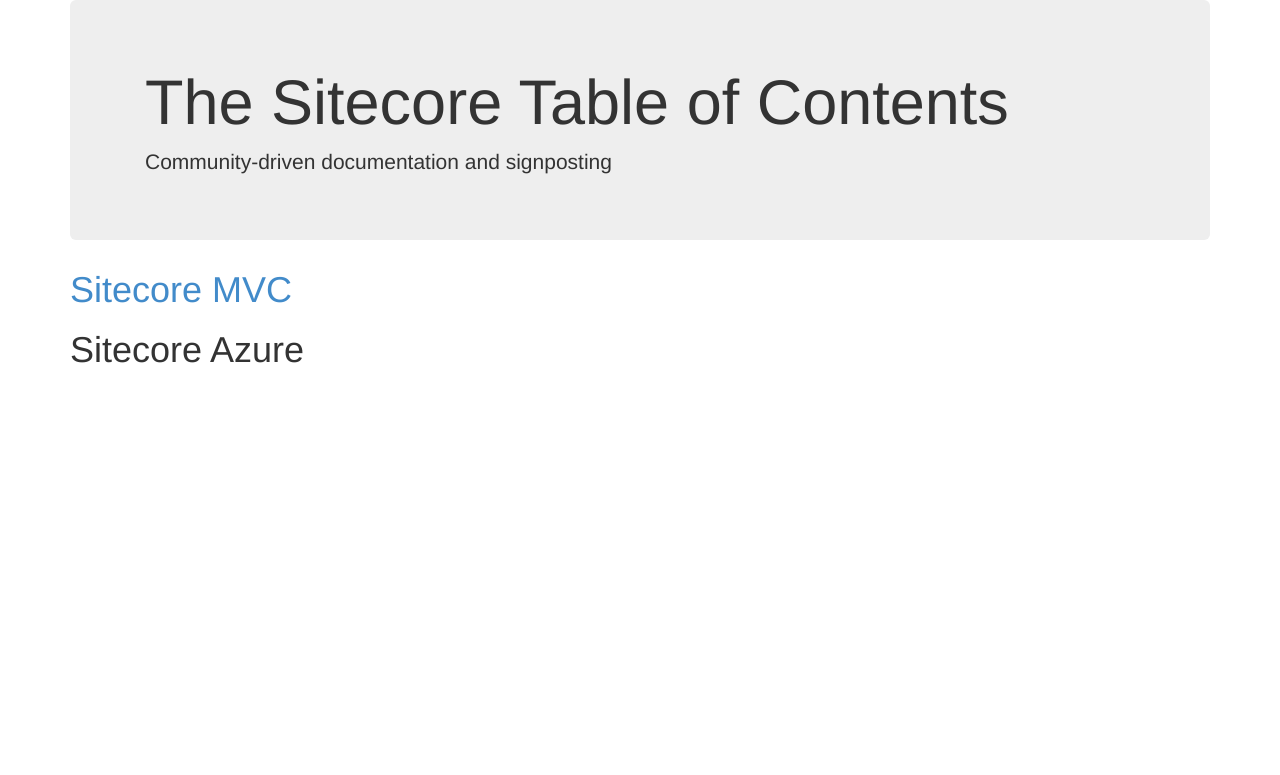
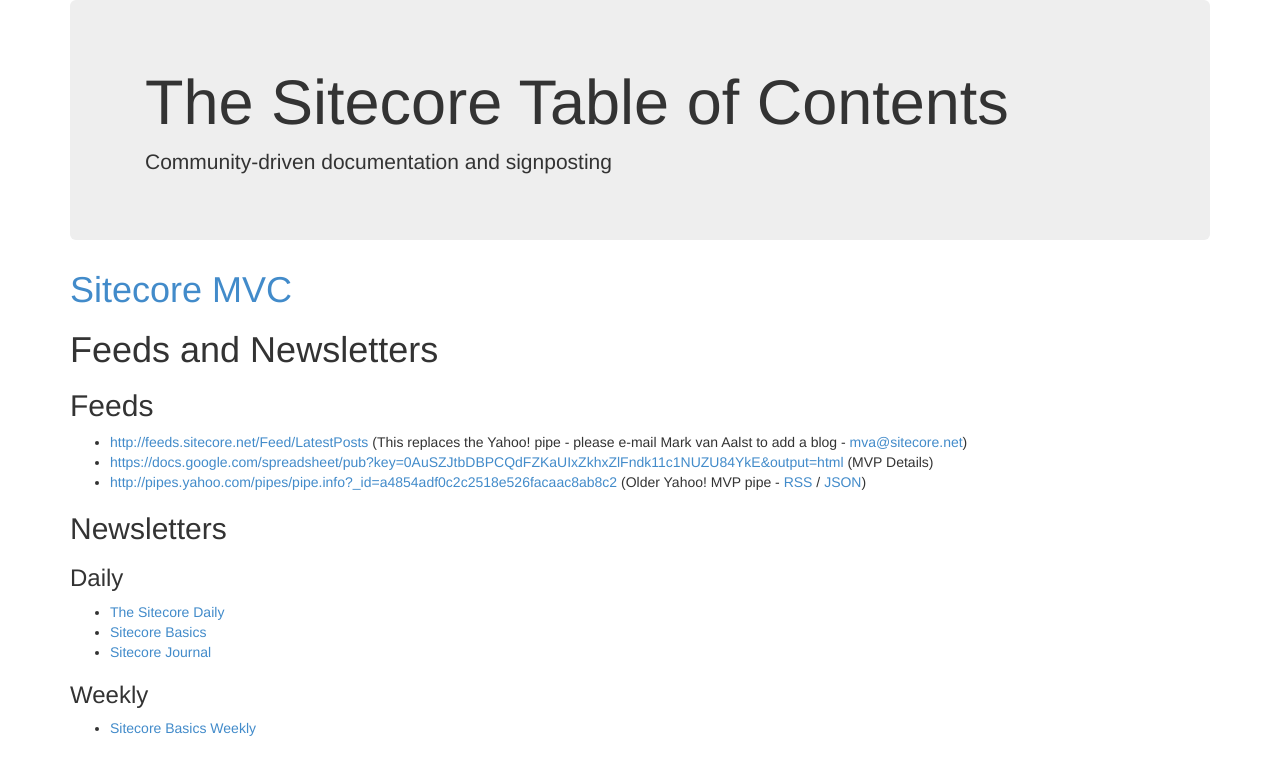
Before and after one commit to Sitecore-Community/docs, a Jekyll site: the page built from index.md, in a window 1280 px wide. Shown: the top 775 px of the page. Built offline with Jekyll 4.4.1, drawn with Linux system fonts in a browser that asks for light colours; nearby versions of some CDN libraries.

Commit message:
Modified file using Dillinger

```diff
--- a/index.md
+++ b/index.md
@@ -5,4 +5,17 @@
 
 #[Sitecore MVC](/documentation/Sitecore MVC/index.html)
 
-#Sitecore Azure
+# Feeds and Newsletters
+## Feeds
+* [http://feeds.sitecore.net/Feed/LatestPosts](http://feeds.sitecore.net/Feed/LatestPosts) (This replaces the Yahoo! pipe - please e-mail Mark van Aalst to add a blog - [mva@sitecore.net](mva@sitecore.net))
+* [https://docs.google.com/spreadsheet/pub?key=0AuSZJtbDBPCQdFZKaUIxZkhxZlFndk11c1NUZU84YkE&output=html](https://docs.google.com/spreadsheet/pub?key=0AuSZJtbDBPCQdFZKaUIxZkhxZlFndk11c1NUZU84YkE&output=html) (MVP Details)
+* [http://pipes.yahoo.com/pipes/pipe.info?_id=a4854adf0c2c2518e526facaac8ab8c2](http://pipes.yahoo.com/pipes/pipe.info?_id=a4854adf0c2c2518e526facaac8ab8c2) (Older Yahoo! MVP pipe - [RSS](http://pipes.yahoo.com/pipes/pipe.run?_id=a4854adf0c2c2518e526facaac8ab8c2&_render=rss) / [JSON](http://pipes.yahoo.com/pipes/pipe.run?_id=a4854adf0c2c2518e526facaac8ab8c2&_render=json))
+
+##Newsletters
+### Daily
+* [The Sitecore Daily](http://paper.li/sitecore)
+* [Sitecore Basics](http://paper.li/kiranpatils/1378702752)
+* [Sitecore Journal](http://paper.li/varunvns/1387067950)
+
+### Weekly
+* [Sitecore Basics Weekly](http://tinyletter.com/sitecorebasics)
```
